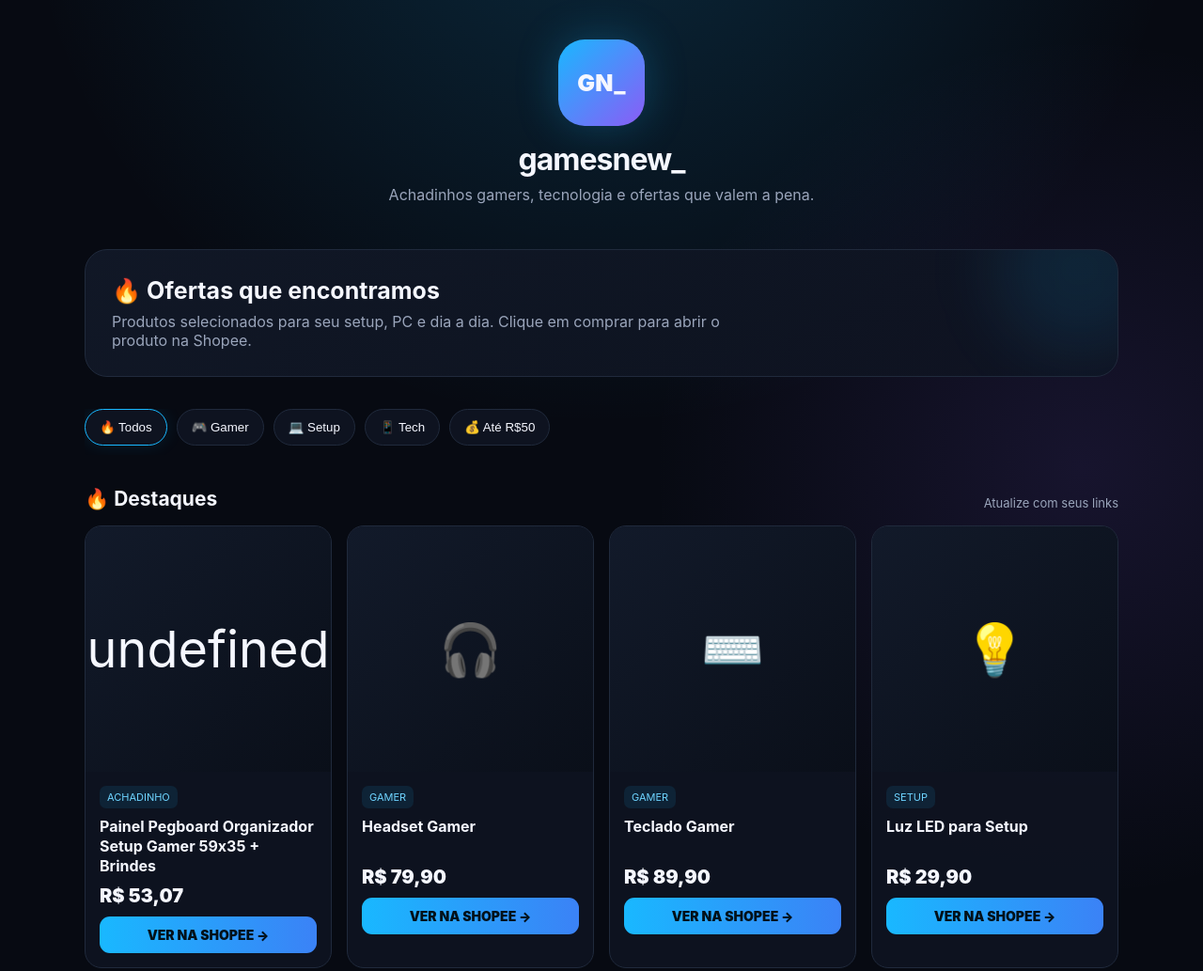
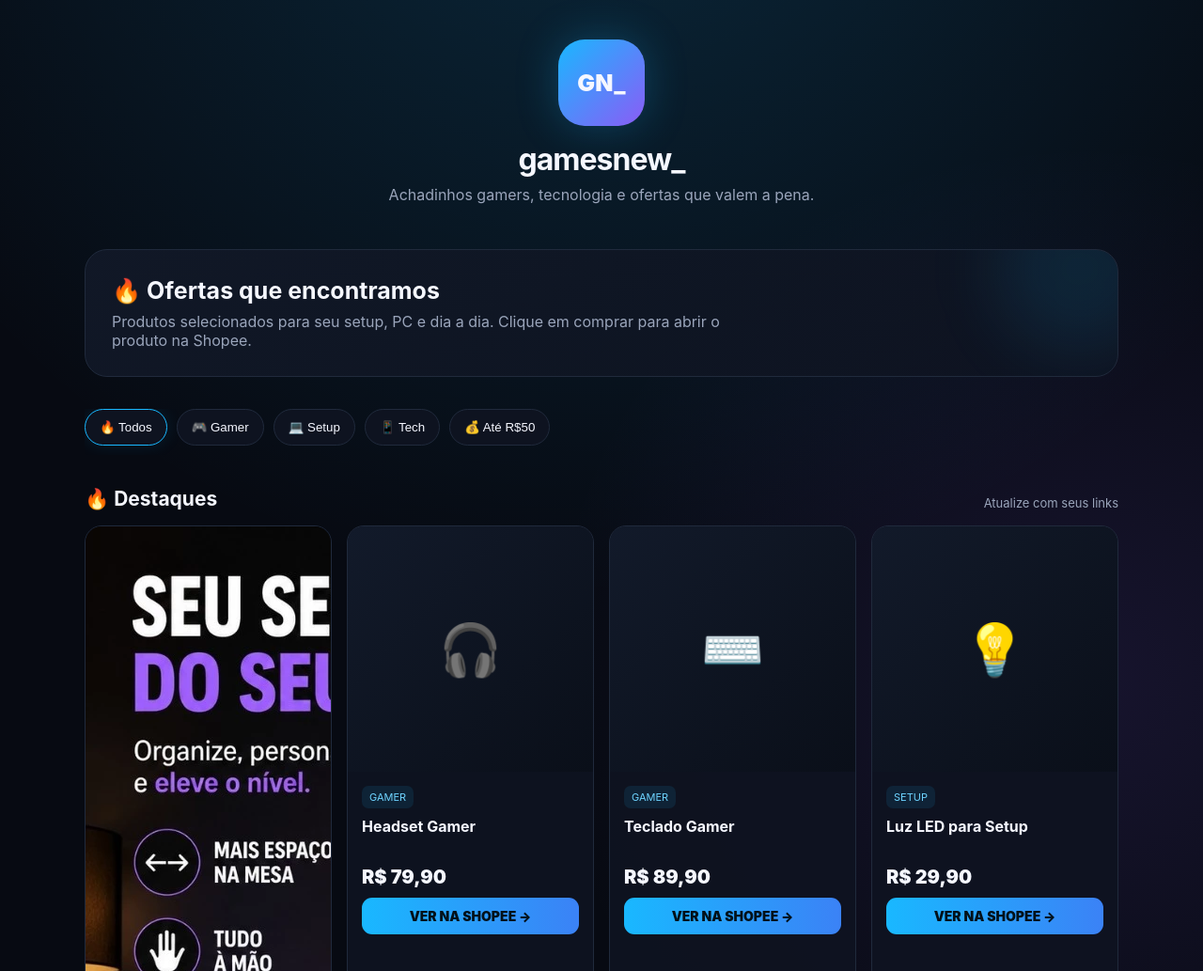
Before and after one commit to GamesNew/GamesNew, a plain HTML site: page index.html in a window 1280 px wide. Shown: the top 1033 px of the page at 94% size. Drawn offline with Linux system fonts and the light colour scheme.

Commit message:
Update index.html

```diff
--- a/index.html
+++ b/index.html
@@ -101,7 +101,7 @@ function render(filter="todos"){
   products.filter(p=>filter==="todos" || (filter==="50"?p.price<=50:p.cat===filter))
   .forEach(p=>{
     grid.innerHTML += `<article class="card">
-      <div class="thumb">${p.icon}</div>
+     <div class="thumb">${p.image ? `<img src="${p.image}" alt="${p.name}">` : p.icon}</div>
       <div class="content">
         <span class="badge">${p.badge}</span>
         <div class="name">${p.name}</div>
```
